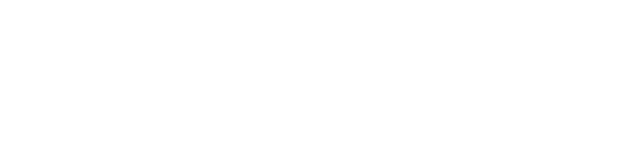
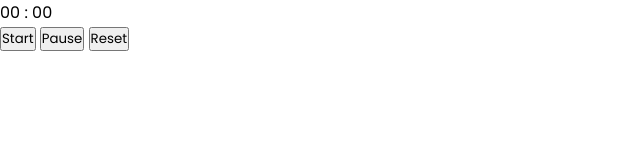
Before and after one commit to alesdevux/temporizador, a plain HTML site: page index.html in a window 1280 px wide. Shown: the whole page, without its empty margins (0-640 px from the left). Drawn offline with Linux system fonts and the light colour scheme.

Commit message:
estructure, disable default styles and add font family

```diff
--- a/index.html
+++ b/index.html
@@ -5,10 +5,29 @@
   <meta http-equiv="X-UA-Compatible" content="IE=edge">
   <meta name="viewport" content="width=device-width, initial-scale=1.0">
   <title>Temporizador</title>
+  <!-- fonts -->
+  <link rel="preconnect" href="https://fonts.googleapis.com">
+  <link rel="preconnect" href="https://fonts.gstatic.com" crossorigin>
+  <link href="https://fonts.googleapis.com/css2?family=Poppins&family=Share+Tech+Mono&display=swap" rel="stylesheet">
+  <!-- styles -->
   <link rel="stylesheet" href="styles.css">
+  <!-- scripts -->
   <script defer src="script.js"></script>
 </head>
 <body>
-
+  <div class="timer">
+    <div class="timer__time">
+      <!-- <span class="timer__time-hours">00</span>
+      <span class="timer__time-colon">:</span> -->
+      <span class="timer__time-minutes">00</span>
+      <span class="timer__time-colon">:</span>
+      <span class="timer__time-seconds">00</span>
+    </div>
+    <div class="timer__controls">
+      <button class="timer__controls-start" id="start">Start</button>
+      <button class="timer__controls-pause" id="pause">Pause</button>
+      <button class="timer__controls-reset" id="reset">Reset</button>
+    </div>
+  </div>
 </body>
 </html>
--- a/script.js
+++ b/script.js
@@ -0,0 +1 @@
+let stateTimer = false;
--- a/styles.css
+++ b/styles.css
@@ -0,0 +1,6 @@
+* {
+  margin: 0;
+  padding: 0;
+  box-sizing: border-box;
+  font-family: Poppins, -apple-system, BlinkMacSystemFont, 'Segoe UI', Roboto, Oxygen, Ubuntu, Cantarell, 'Open Sans', 'Helvetica Neue', sans-serif;
+}
```
